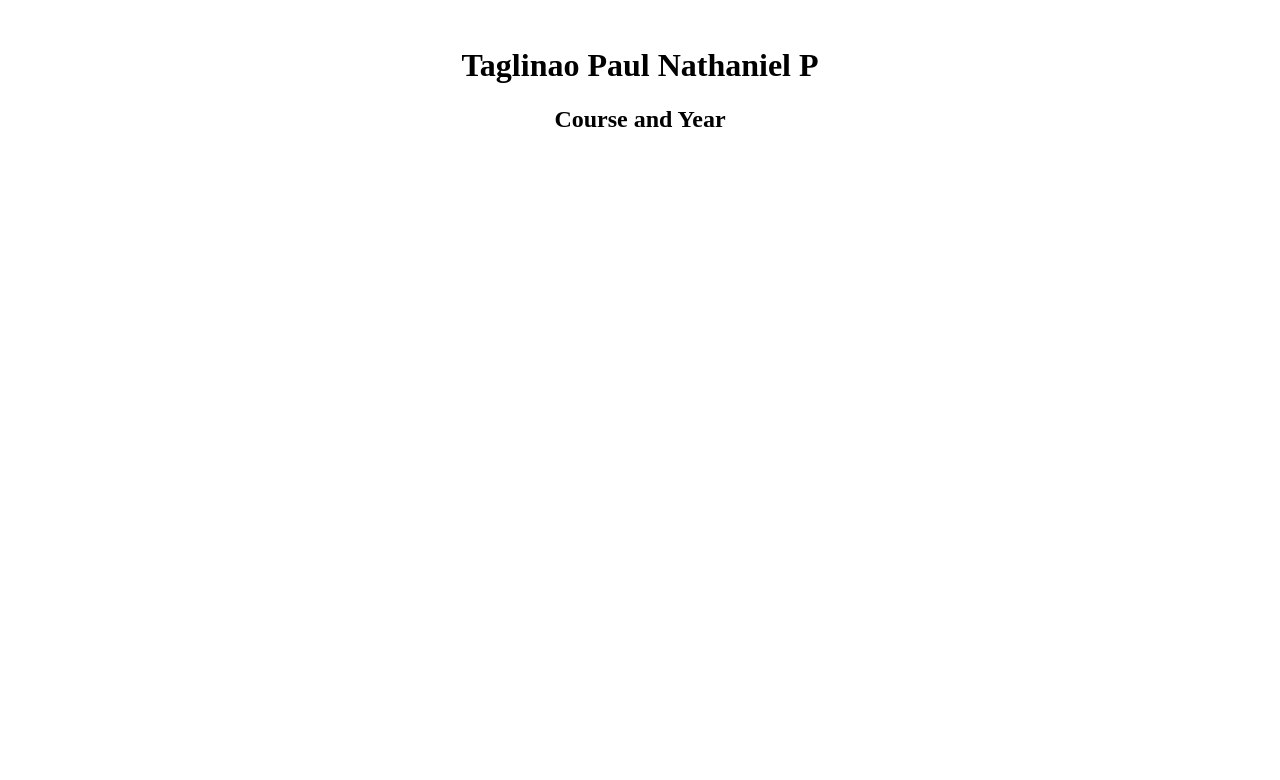
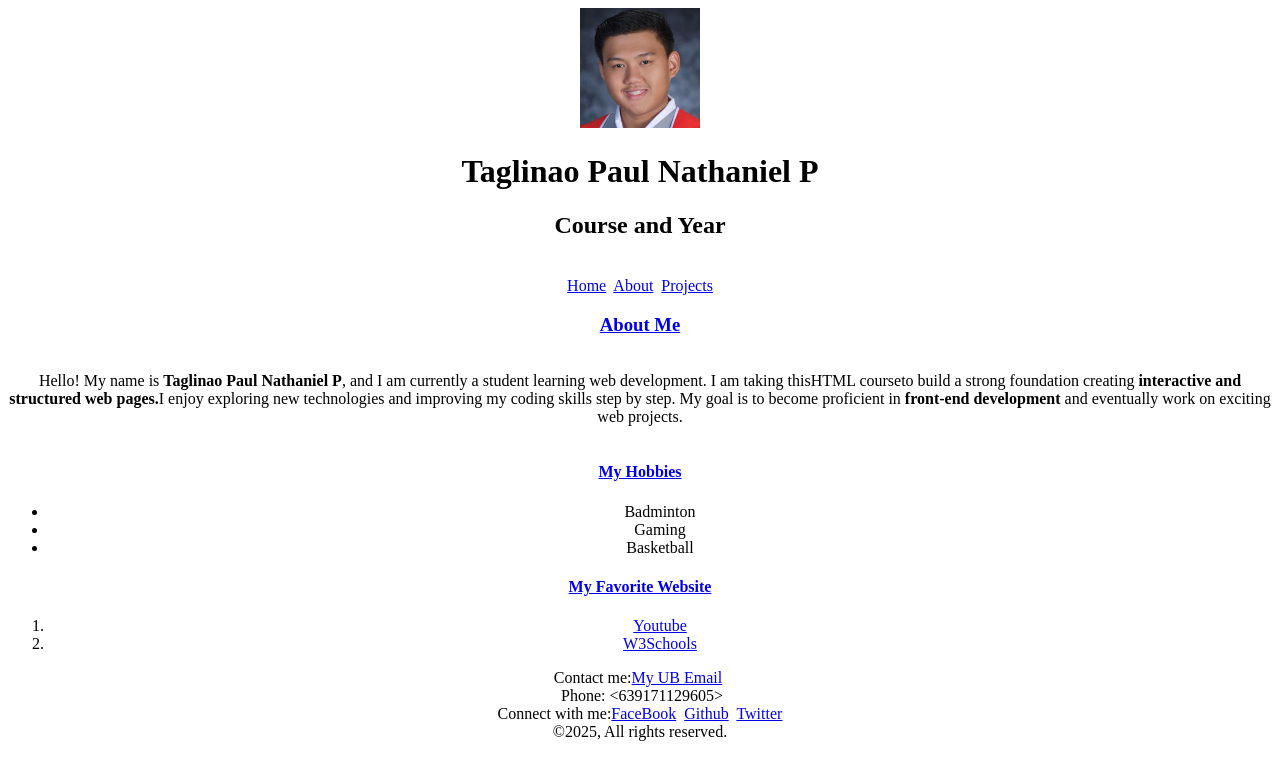
Before and after one commit to 20242263-hue/Home, a plain HTML site: page index.html in a window 1280 px wide. Drawn offline with Linux system fonts and the light colour scheme.

Commit message:
Add files via upload

```diff
--- a/index.html
+++ b/index.html
@@ -3,16 +3,44 @@
 <head>
     <meta charset="UTF-8">
     <meta name="viewport" content="width=device-width, initial-scale=1.0">
-    <title>Laboratory Exam_Taglinao Paul Nathaniel P</title>
+    <title>My Projects</title>
 </head>
 <body>
-    <center><table>
-        <img>
-        <h1>Taglinao Paul Nathaniel P</h1>
-        <h2>Course and Year</h2>
+    <Center><table><img src="Profile Picture.png" height=120px width=120px</Center>
+     <h1>Taglinao Paul Nathaniel P</h1>
+     <h2>Course and Year</h2>
         <br>
-        <a></a>
-    </table></center>
+        <a href="mailto:someone@example.com">Home</a>&nbsp;
+        <a href="mailto:someone@example.com">About</a>&nbsp;
+        <a href="mailto:someone@example.com">Projects</a>
+    </Center>
+
+<h3><a href="mailto:someone@example.com">About Me</a></h3>
+<p><br>Hello! My name is <b>Taglinao Paul Nathaniel P</b>, and I am currently a student learning web development. I am taking this<a>HTML course</a>to
+build a strong foundation creating <b>interactive and structured web pages.</b>I enjoy exploring new technologies and
+ improving my coding skills step by step. My goal is to become proficient in <b>front-end development</b> and eventually work
+ on exciting web projects.</p></table>
+<h4><a href="mailto:someone@example.com">My Hobbies</a></h4>
+<ul>
+    <li>Badminton</li>
+    <li>Gaming</li>
+    <li>Basketball</li>
+</ul>
+<h4><a href="mailto:someone@example.com">My Favorite Website</a></h4>
+<ol>
+    <li><a href="https://www.youtube.com/" target="_blank">Youtube</a></li>
+    <li><a href="https://www.w3schools.com/" target="_blank">W3Schools</a></li>
+</ol>
+<p><footer>Contact me:<a href="20242263@s.ubaguio.edu">My UB Email</a>&nbsp;</footer>&nbsp;Phone: <639171129605>
+    <br>
+    Connect with me:<a href="https://www.facebook.com/">FaceBook</a>&nbsp;
+        <a href="https://github.com/">Github</a>&nbsp;
+        <a href="https://x.com/">Twitter</a>
+        <br>
+        &copy;2025<Taglinao Paul Nathaniel P.>, All rights reserved.
+
+
+
 
 
 </body>
```
Also changed, not shown: Profile Picture.png (added).
